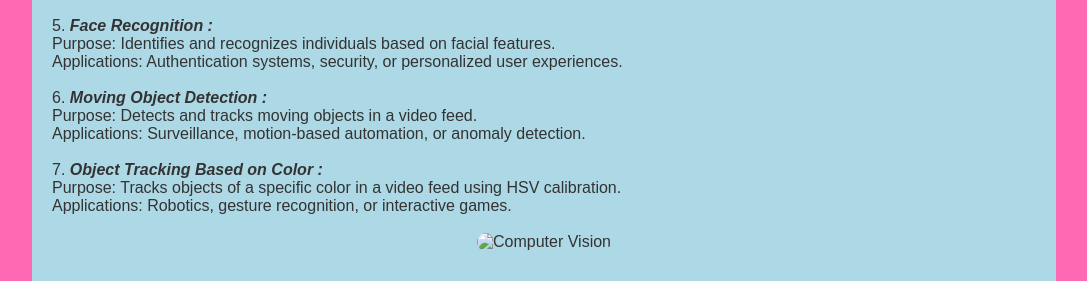
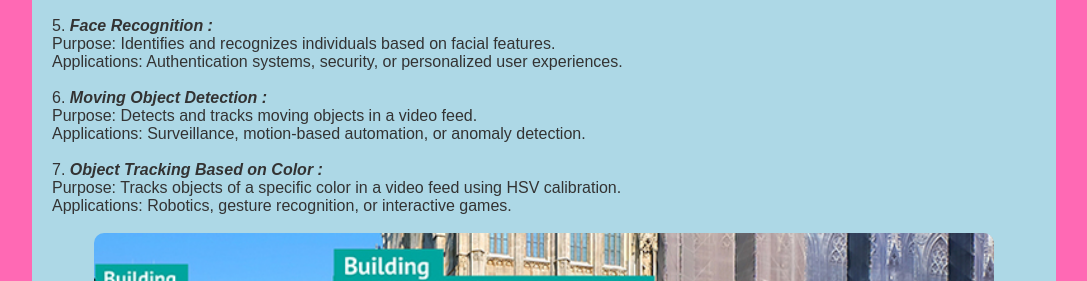
Before and after one commit to Anushameena-S/AnushaPortfolio, a plain HTML site: page index.html in a window 1280 px wide. Shown: the part 1633-1914 px from the top of the page, without its empty margins (96-1183 px from the left). Drawn offline with Linux system fonts and the light colour scheme; a script that the page names is missing.

Commit message:
Update index.html

```diff
--- a/index.html
+++ b/index.html
@@ -65,7 +65,7 @@ Applications: Surveillance, motion-based automation, or anomaly detection.<br><b
 Purpose: Tracks objects of a specific color in a video feed using HSV calibration.<br>
 Applications: Robotics, gesture recognition, or interactive games.<br><br>
     <div class="photo-container" style="text-align: center;">
-        <img src="cv.png" alt="Computer Vision" style="width: 900px; height: auto; border-radius: 10px;">
+        <img src="cv.JPEG" alt="Computer Vision" style="width: 900px; height: auto; border-radius: 10px;">
     </div><br><br>
 <a href="https://github.com/Anushameena-S/OpenCV.git" target="_blank"><i class="fab fa-github"></i>GitHub Repository</a></li>
                 <li><h3><u>Machine Learning:</u></h3> Machine learning is a subset of artificial intelligence (AI) that focuses on enabling computers to learn from data and improve over time without explicit programming. It involves developing algorithms that can recognize patterns, make predictions, and make decisions based on past experiences (data). Machine learning techniques include supervised learning, unsupervised learning, and reinforcement learning. It is widely used in applications such as recommendation systems, speech recognition, image classification, and fraud detection. The key idea is that the system becomes more accurate as it is exposed to more data.Here's a brief overview of the projects in Machine Learning,<br><br>
```
